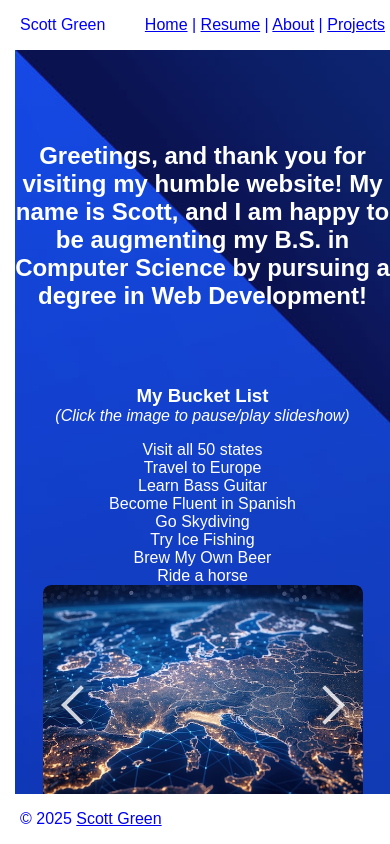
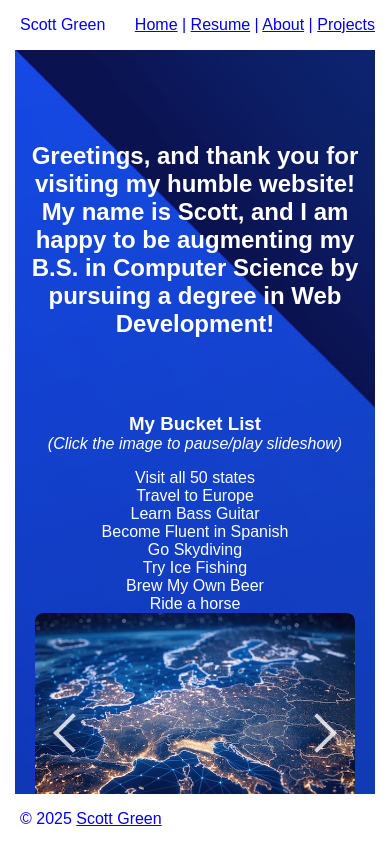
Before and after one commit to skevingreen/portfolio, an Angular app: page / in a window 390 px wide. Built offline with nearby package versions, Linux system fonts and the light colour scheme; a web font is replaced by a local one.

Commit message:
increased right margin for mobile

```diff
--- a/src/styles.css
+++ b/src/styles.css
@@ -8,7 +8,7 @@
 /* center the navigation horizontally */
 /* https://stackoverflow.com/questions/1776915/how-can-i-center-an-absolutely-positioned-element-in-a-div */
 .navbar {
-  right: 5px;
+  right: 15px;
   margin-inline: auto;
   width: fit-content;
   position: absolute;
@@ -36,6 +36,7 @@
 main {
   background-image: url('../public/assets/1014.jpg');
   margin-left: 15px;
+  margin-right: 15px;
 }
 
 /*
```
Lines whose indentation alone changed are shown as unchanged.
